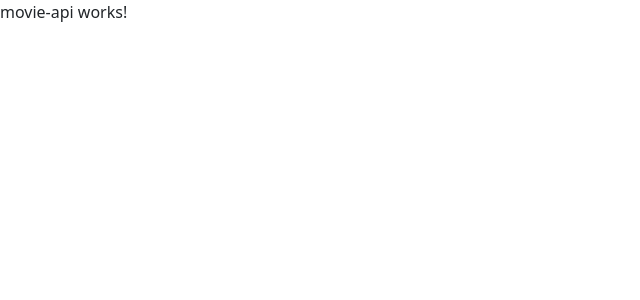
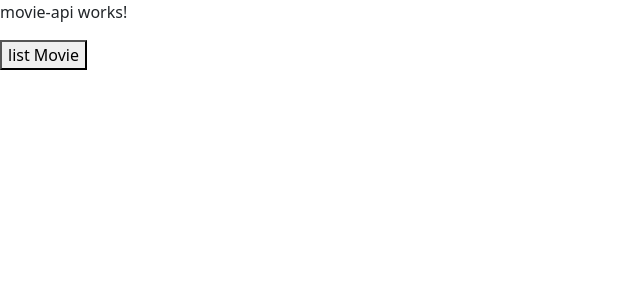
Before and after one commit to NabilEzZaki/Progetto_Finale_Academy_TNV, an Angular app in the folder FrontEnd-Angular/: page /movielist in a window 1280 px wide. Shown: the top 300 px of the page, without its empty margins (0-640 px from the left). Built offline with nearby package versions, Linux system fonts and the light colour scheme.

Commit message:
modifiche node

```diff
--- a/FrontEnd-Angular/src/app/components/movie-api/movie-api.component.html
+++ b/FrontEnd-Angular/src/app/components/movie-api/movie-api.component.html
@@ -1 +1,4 @@
 <p>movie-api works!</p>
+<form #movieForm="ngForm" (submit)="getMovieList(movieForm)">
+    <button type="submit">list Movie</button>
+  </form>
--- a/FrontEnd-Angular/src/app/components/movie-api/movie-api.component.ts
+++ b/FrontEnd-Angular/src/app/components/movie-api/movie-api.component.ts
@@ -1,6 +1,8 @@
 import { HttpClient } from '@angular/common/http';
 import { Component, OnInit } from '@angular/core';
 import { NgForm } from '@angular/forms';
+import { MovieApiInterface } from 'src/app/models/model-node/apiMovie.model';
+import { MoviesApiService } from 'src/app/services/node/movieapi.service';
 
 @Component({
   selector: 'app-movie-api',
@@ -9,13 +11,15 @@ import { NgForm } from '@angular/forms';
 })
 export class MovieApiComponent implements OnInit {
 
-  constructor(private httpClient: HttpClient,  ) { }
+
+
+  constructor(private httpClient: HttpClient, private movieService: MoviesApiService ) { }
 
   ngOnInit(): void {
   }
 
   getMovieList(movie: NgForm) {
-    this.httpClient.get('https://api.themoviedb.org', movie.value).subscribe({
+    this.httpClient.get('https://www.themoviedb.org/movie', movie.value).subscribe({
       next: () => console.log('lista film'),
       error: () => console.log('error')
     });
--- a/FrontEnd-Angular/src/app/routes/onPage/on-page/on-page.component.html
+++ b/FrontEnd-Angular/src/app/routes/onPage/on-page/on-page.component.html
@@ -36,7 +36,7 @@
                 <a class="nav-link px-3"  href="#">Home</a>
               </li>
               <li class="nav-item">
-                <a class="nav-link px-3" href="https://api.themoviedb.org">Movies</a>
+                <a class="nav-link px-3" href="https://www.themoviedb.org/movie">Movies</a>
               </li>
               <li class="nav-item">
                 <a class="nav-link px-3" href="#">Service</a>
--- a/FrontEnd-Angular/src/app/services/node/moviedatabase.ts
+++ b/FrontEnd-Angular/src/app/services/node/moviedatabase.ts
@@ -1,6 +1,6 @@
 import { HttpClient } from '@angular/common/http';
 import { Injectable } from '@angular/core';
-import { movieDB } from 'src/app/models/movieModel/movieDB';
+import { movieDB } from 'src/app/models/model-node/movieDB';
 
 
 
```
Also changed, not shown: FrontEnd-Angular/src/app/models/movieModel/apiMovieModel.ts (deleted, +0 -24 lines), FrontEnd-Angular/src/app/models/model-node/dataModel.ts (renamed from FrontEnd-Angular/src/app/models/movieModel/dataModel.ts), FrontEnd-Angular/src/app/models/model-node/movieDB.ts (renamed from FrontEnd-Angular/src/app/models/movieModel/movieDB.ts).
